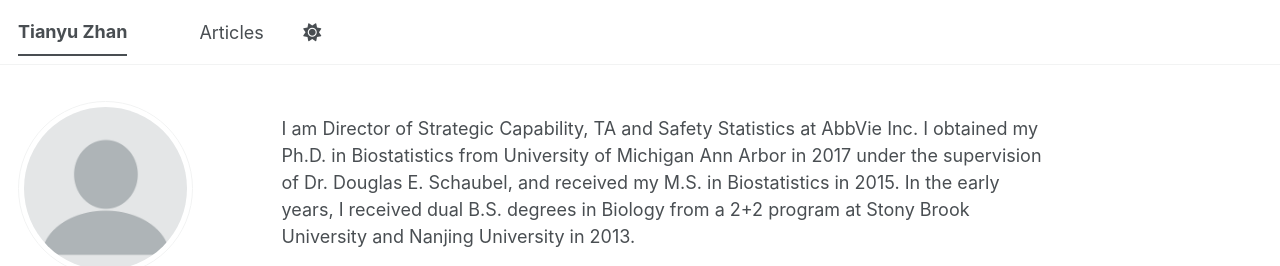
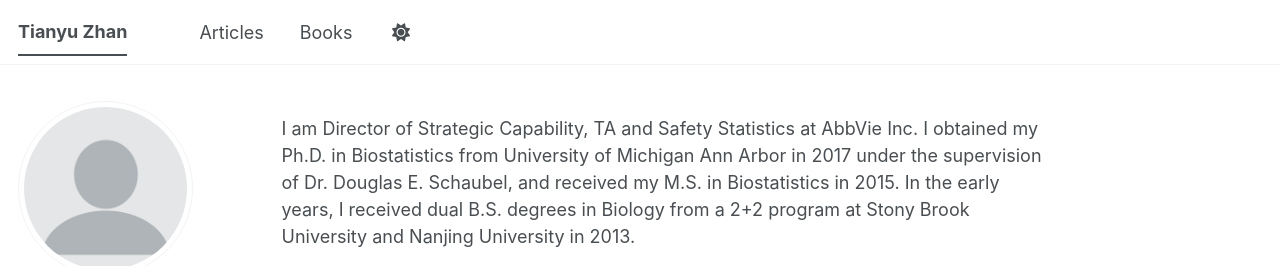
Before and after one commit to tian-yu-zhan/tian-yu-zhan.github.io, a Jekyll site: the page built from _pages/about.md, in a window 1280 px wide. Shown: the top 266 px of the page. Built offline with Jekyll 4.4.1, drawn with Linux system fonts in a browser that asks for light colours; some web fonts are replaced; a script bundle is joined from its source files by our own code; library files that are not in the unit come from our copies.

Commit message:
Update navigation.yml

```diff
--- a/_data/navigation.yml
+++ b/_data/navigation.yml
@@ -11,8 +11,8 @@ main:
   - title: "Articles"
     url: /publications/
 
-  #- title: "Talks"
-  #  url: /talks/
+  - title: "Books"
+    url: /talks/
 
  # - title: "Teaching"
  #   url: /teaching/
```
